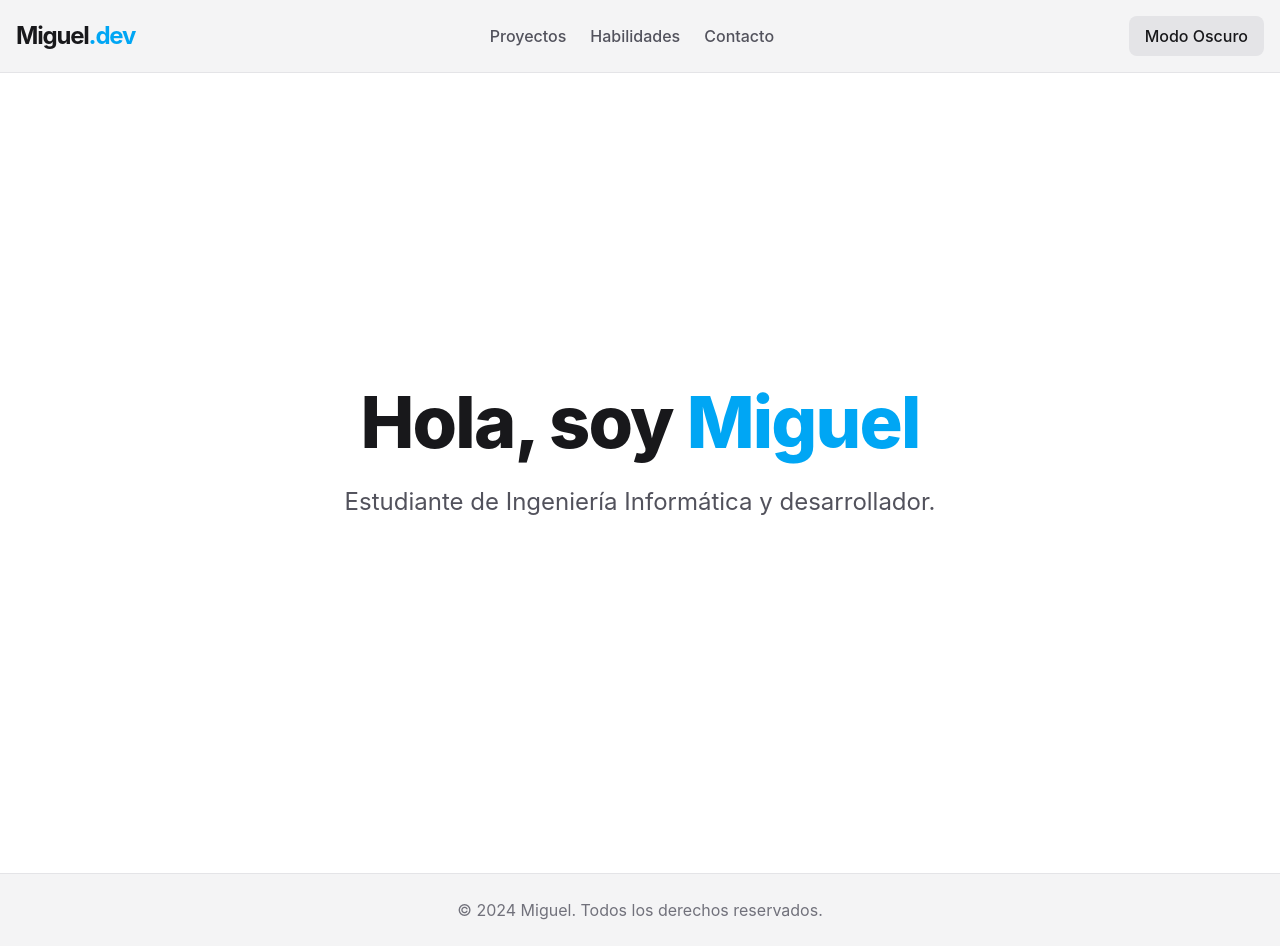
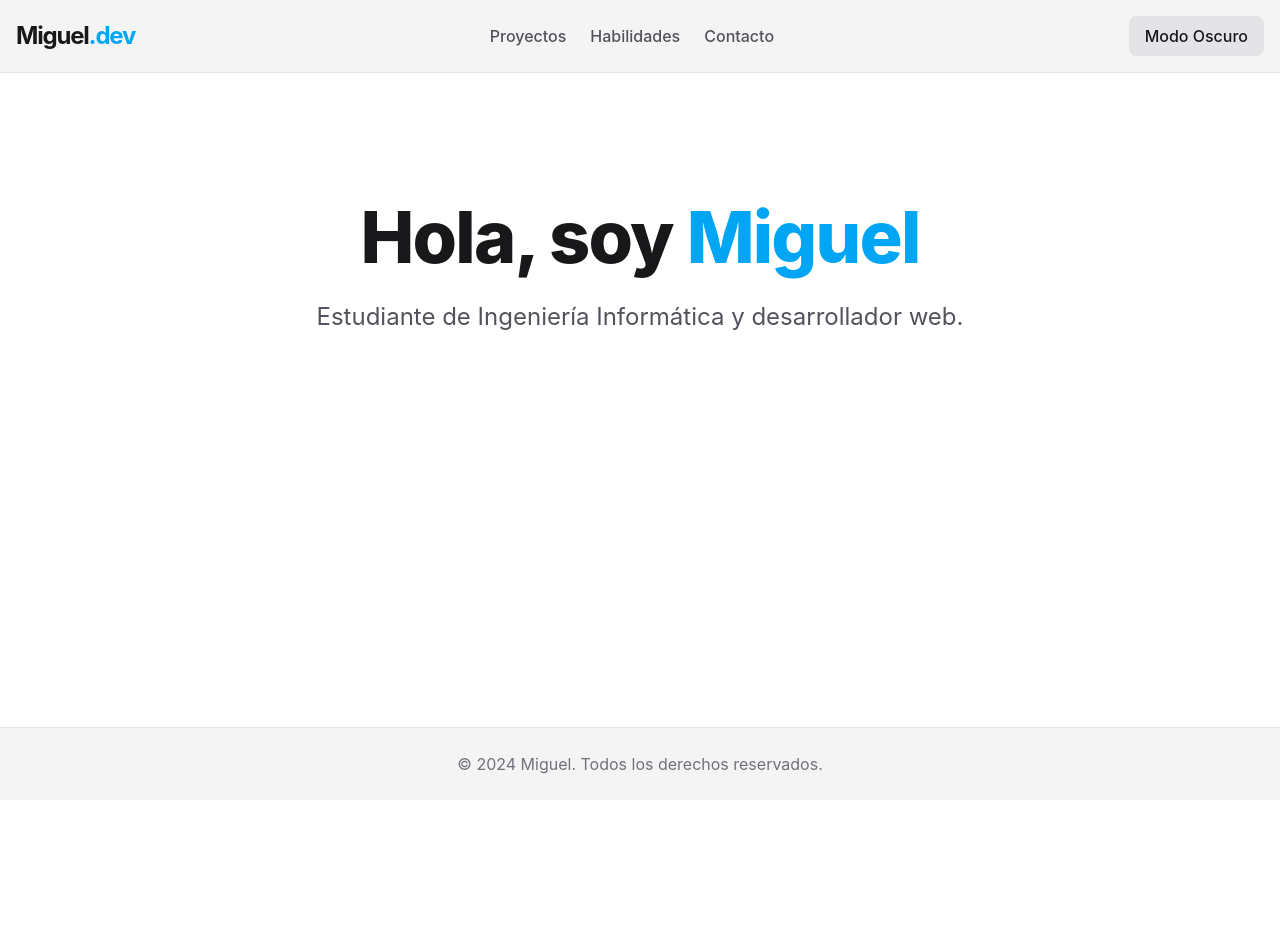
Before and after one commit to M11gueeL/Portfolio, a React app: page / in a window 1280 px wide. After the commit the page ends 800 px from the top, so only its background shows below. Built offline with nearby package versions, Linux system fonts and the light colour scheme; the HTML template or start-up script is replaced by a standard one.

Commit message:
Update Hero component layout and text for improved styling and clarity

```diff
--- a/src/pages/Hero/Hero.jsx
+++ b/src/pages/Hero/Hero.jsx
@@ -1,11 +1,12 @@
 export const Hero = () => {
   return (
-    <section id="inicio" className="flex flex-col items-center justify-center min-h-screen text-center p-6 md:p-12">
+    // Cambiamos 'min-h-screen' por 'py-20 md:py-32' (padding vertical) y arreglamos el padding lateral a 'px-6'
+    <section id="inicio" className="flex flex-col items-center justify-center py-20 md:py-32 px-6 text-center">
       <h1 className="text-5xl md:text-7xl font-extrabold text-zinc-900 dark:text-white tracking-tight mb-6">
         Hola, soy <span className="text-sky-500">Miguel</span>
       </h1>
-      <p className="text-xl md:text-2xl text-zinc-600 dark:text-zinc-400 max-w-2xl mb-10 leading-relaxed">
-        Estudiante de Ingeniería Informática y desarrollador.
+      <p className="text-xl md:text-2xl text-zinc-600 dark:text-zinc-400 max-w-2xl leading-relaxed">
+        Estudiante de Ingeniería Informática y desarrollador web.
       </p>
     </section>
   );
```
